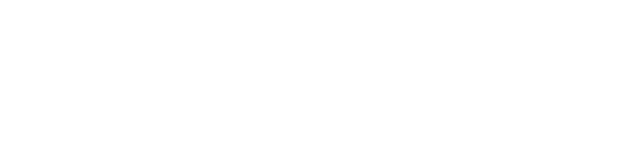
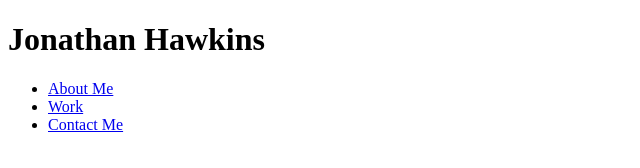
Before and after one commit to JonathanLHawkins19/Professional-Portfolio, a plain HTML site: page Advanced-CSS-Challenge.html in a window 1280 px wide. Shown: the whole page, without its empty margins (0-640 px from the left). Drawn offline with Linux system fonts and the light colour scheme.

Commit message:
Sections

```diff
--- a/Advanced-CSS-Challenge.html
+++ b/Advanced-CSS-Challenge.html
@@ -4,8 +4,23 @@
     <meta charset="UTF-8">
     <meta http-equiv="X-UA-Compatible" content="IE=edge">
     <meta name="viewport" content="width=device-width, initial-scale=1.0">
-    <title>Document</title>
+    <title>Jonathan Hawkins</title>
 </head>
+<header>
+<h1>Jonathan Hawkins
+</h1>
+<nav>
+    <ul>
+     <li>
+       <a href="#about-me">About Me</a>
+     </li>
+     <li>
+        <a href="#work">Work</a>
+      </li>
+     <li>
+        <a href="#contact-me">Contact Me</a>
+      </li>
+</header>
 <body>
 
 </body>
```
